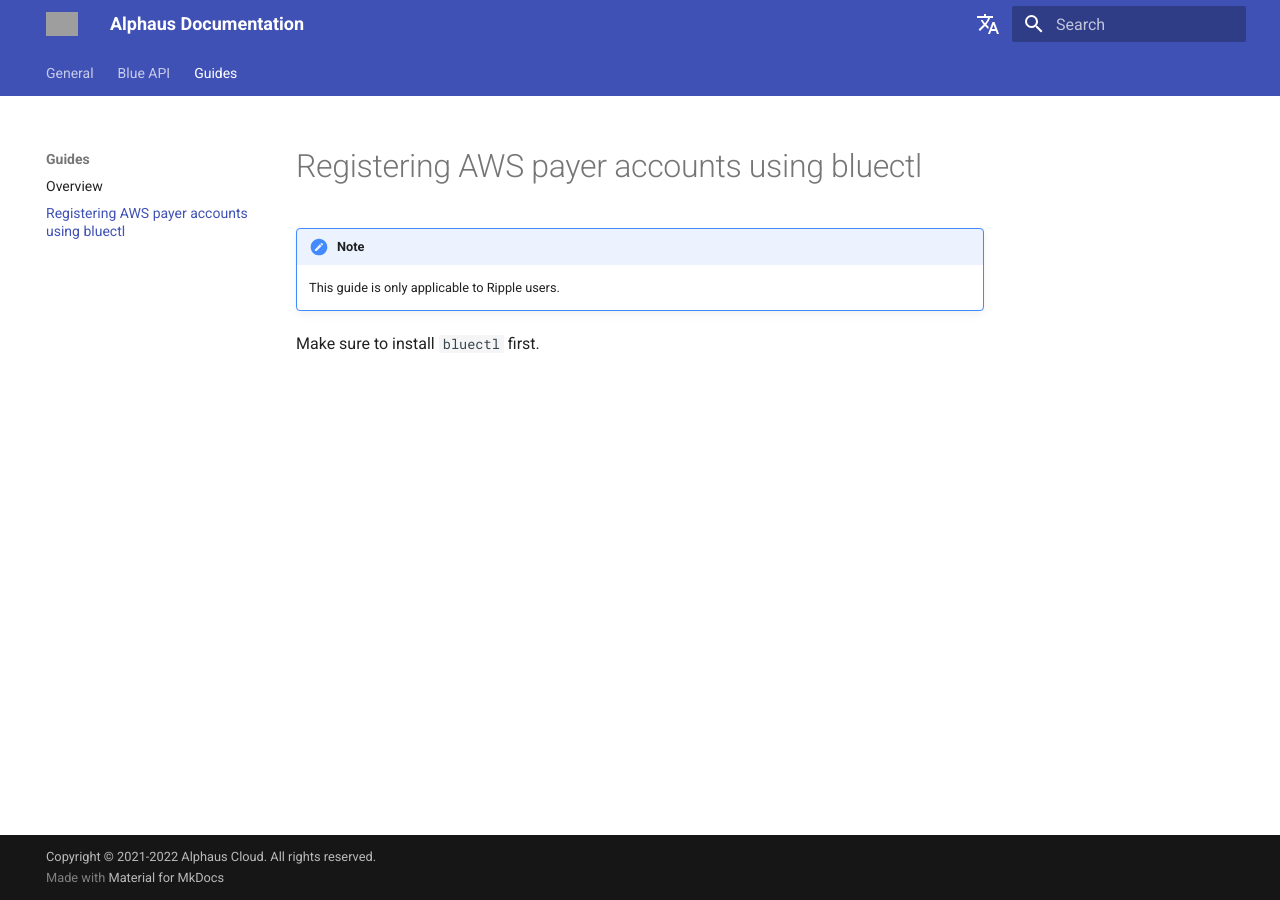
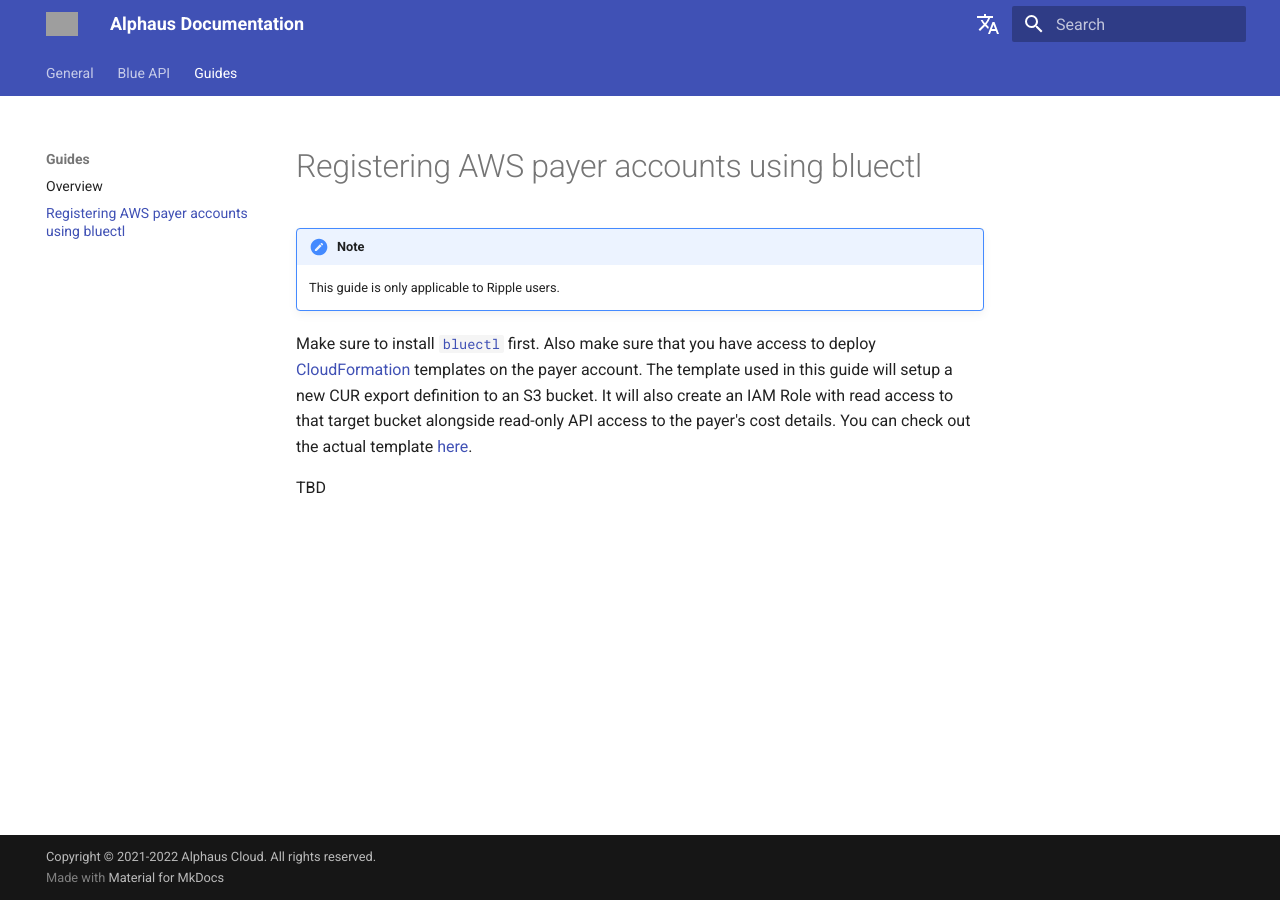
Before and after one commit to alphauslabs/tmpdocs, an MkDocs documentation site: the page built from docs/guides/aws-register-payer.md, in a window 1280 px wide. Built offline with MkDocs 1.6.1 and Material for MkDocs 9.7.7, drawn with Linux system fonts in a browser that asks for light colours; comment, search, counter and statistics services are not loaded; grey boxes are pictures that could not be loaded.

Commit message:
docs: wip register aws payer

```diff
--- a/docs/guides/aws-register-payer.md
+++ b/docs/guides/aws-register-payer.md
@@ -3,4 +3,6 @@
 !!! note
     This guide is only applicable to Ripple users.
 
-Make sure to install `bluectl` first.
+Make sure to install [`bluectl`](https://alphauslabs.github.io/docs/blueapi/bluectl/) first. Also make sure that you have access to deploy [CloudFormation](https://aws.amazon.com/cloudformation/) templates on the payer account. The template used in this guide will setup a new CUR export definition to an S3 bucket. It will also create an IAM Role with read access to that target bucket alongside read-only API access to the payer's cost details. You can check out the actual template [here](https://alphaus-cloudformation-templates.s3.ap-northeast-1.amazonaws.com/alphauscurexportdef-v1.yml).
+
+TBD
```
